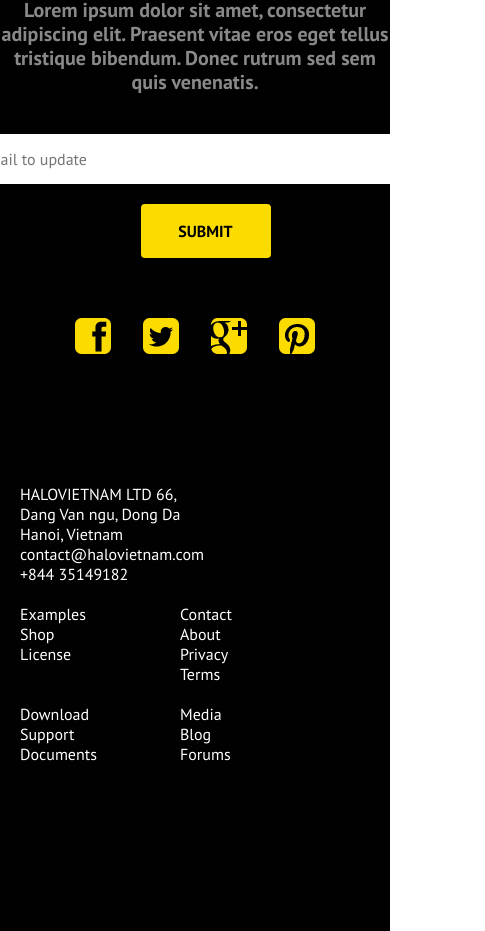
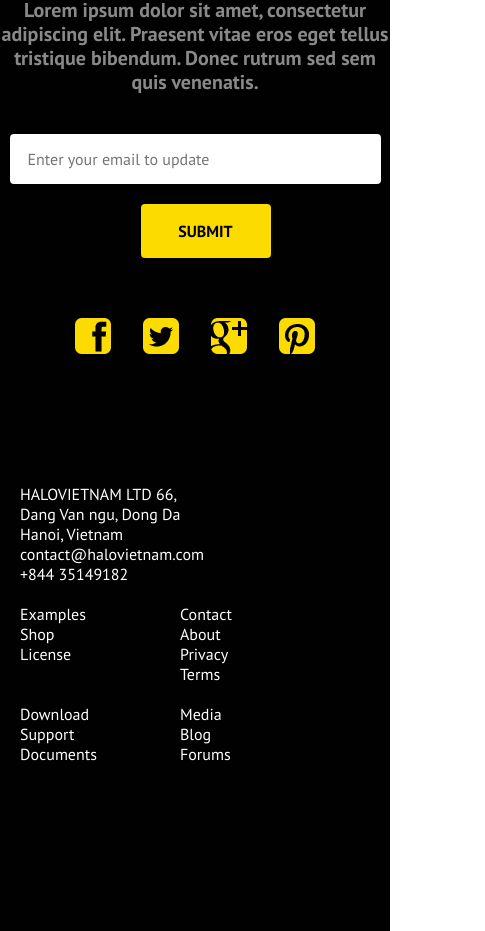
Before and after one commit to liubich/test-job, a Vue app: page / in a window 390 px wide. Shown: the part 2490-3421 px from the top of the page, 485 px wide, since content can reach past the window. Built offline with nearby package versions, Linux system fonts and the light colour scheme.

Commit message:
Add input width changing on low width

```diff
--- a/src/components/FooterPage.vue
+++ b/src/components/FooterPage.vue
@@ -166,4 +166,11 @@ export default {
   line-height: 1.25;
 }
 
+@media screen and (max-width: 850px) {
+  .footer-page__input-field {
+    padding: 0 18px;
+    width: 100%;
+  }
+}
+
 </style>
```
